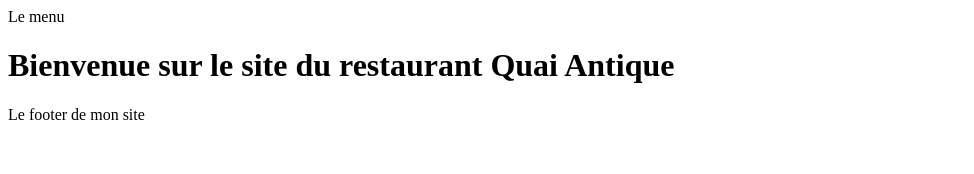
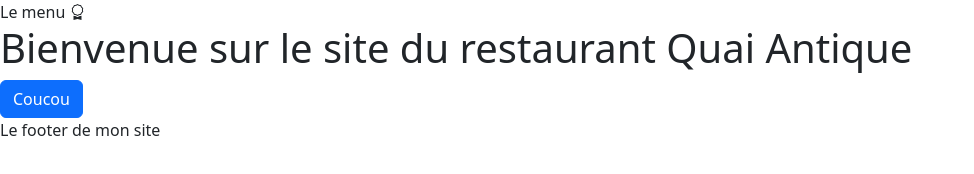
Before and after one commit to Lis3ee/QuaiAntiqueRestaurantFront, a website with bundled scripts: page index.html in a window 1280 px wide. Shown: the whole page, without its empty margins (0-974 px from the left). Built offline with nearby package versions, Linux system fonts and the light colour scheme; files whose address does not match are found by name.

Commit message:
Install Bootstrap

```diff
--- a/Pages/home.html
+++ b/Pages/home.html
@@ -1 +1,3 @@
 <h1>Bienvenue sur le site du restaurant Quai Antique</h1>
+
+<button class="btn btn-primary">Coucou</button>
--- a/index.html
+++ b/index.html
@@ -3,11 +3,14 @@
 <head>
     <meta charset="UTF-8">
     <meta name="viewport" content="width=device-width, initial-scale=1.0">
+
+    <link rel="stylesheet" href="node_modules/bootstrap/dist/css/bootstrap.min.css"/>
+    <link rel="stylesheet" href="node_modules/bootstrap-icons/font/bootstrap-icons.css"/>
     <title>Document</title>
 </head>
 <body>
 
-    <header>Le menu</header>
+    <header>Le menu <i class="bi bi-award"></i></header>
 
     <main id="main-page">
         <!-- Le contenu de la page sera injectée ici-->
@@ -16,5 +19,6 @@
     <footer>Le footer de mon site</footer>
 
     <script type="module" src="Router/Router.js"></script>
+    <script src="node_modules/bootstrap/dist/js/bootstrap.bundle.min.js"></script>
 </body>
 </html>
--- /dev/null
+++ b/package.json
@@ -0,0 +1,6 @@
+{
+  "dependencies": {
+    "bootstrap": "^5.3.3",
+    "bootstrap-icons": "^1.11.3"
+  }
+}
```
Also changed, not shown: 2 other files.
